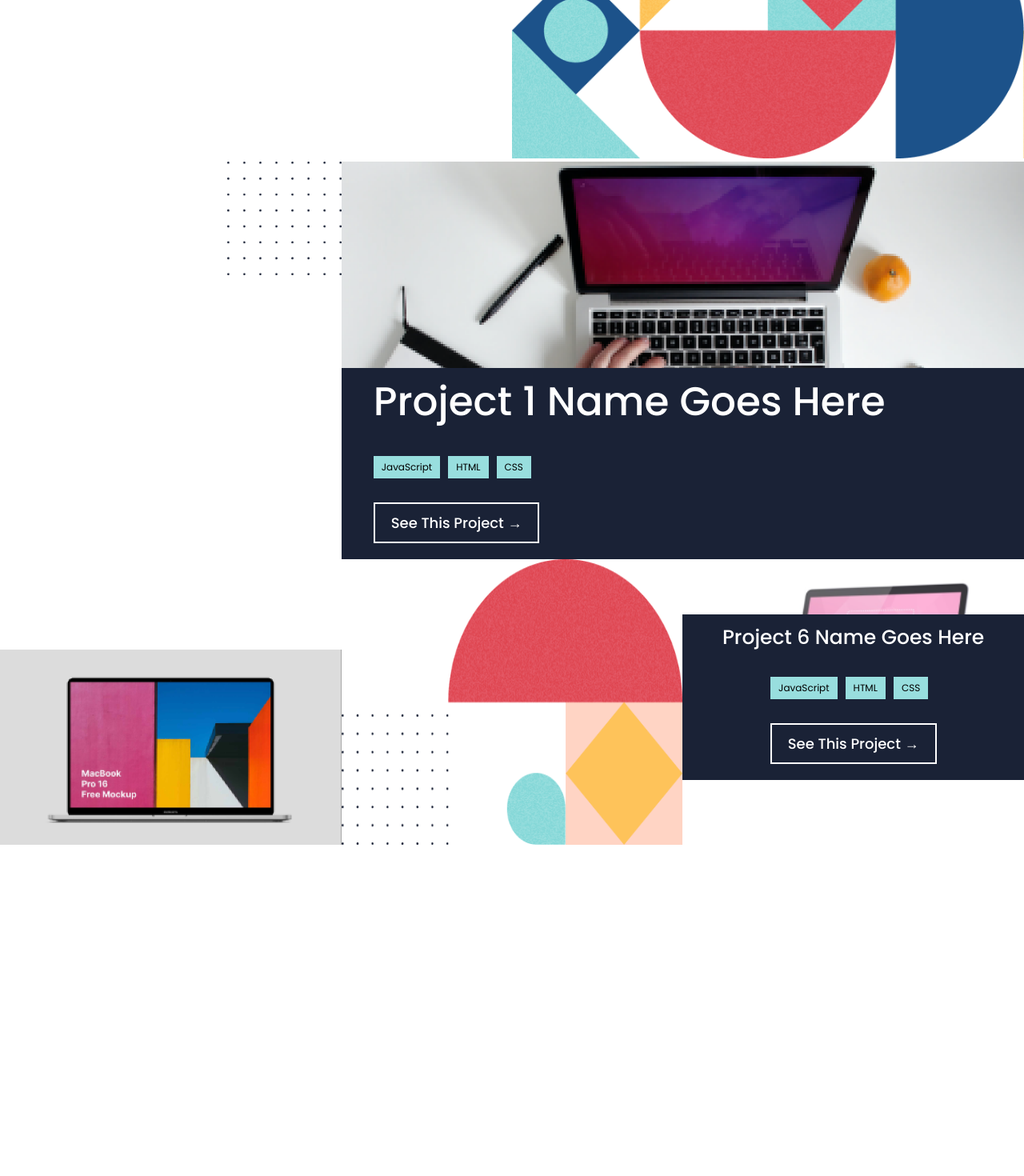
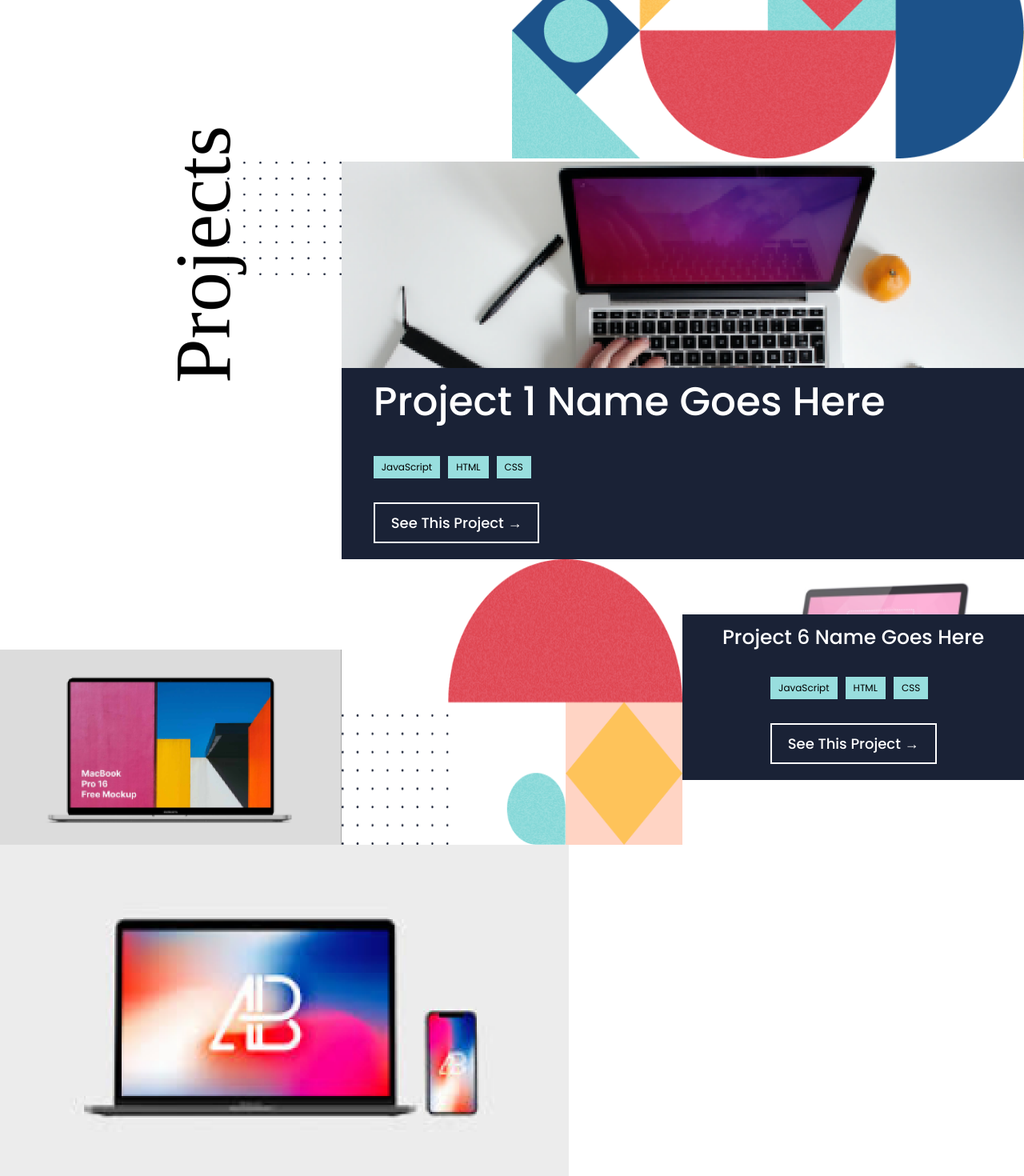
Before and after one commit to emyrue/my_portfolio, a React (Create React App) app: page / in a window 1280 px wide. Shown: the part 677-2147 px from the top of the page at 80% size. Before the commit the page ends 1733 px from the top, so only its background shows below. Built offline with nearby package versions, Linux system fonts and the light colour scheme; a web font is replaced by a local one.

Commit message:
Display projects heading

```diff
--- a/src/style/projects.css
+++ b/src/style/projects.css
@@ -72,9 +72,15 @@
     grid-template-columns: repeat(18, 5.5555vw);
   }
 
-  .project,
+  .project {
+    display: none;
+  }
+
   .projects-heading {
-    display: none;
+    transform: rotate(270deg);
+    font-size: 100px;
+    grid-column: 4/5;
+    grid-row: 4/5;
   }
 
   .project-one,
@@ -83,6 +89,7 @@
   }
 
   .project-two,
+  .project-three,
   .project-dots,
   .project-semicircle {
     display: block;
@@ -120,7 +127,10 @@
     grid-row: 10/13;
   }
 
-  .project-info-two {
+  .project-info-two,
+  .project-info-three,
+  .project-info-four,
+  .project-info-five {
     display: none;
   }
 
@@ -155,4 +165,13 @@
   .project-title-six {
     font-size: 25px;
   }
+
+  .project-three {
+    grid-row: 13/18;
+    grid-column: 1/11;
+  }
+
+  .project-image-three {
+    width: 100%;
+  }
 }
```
